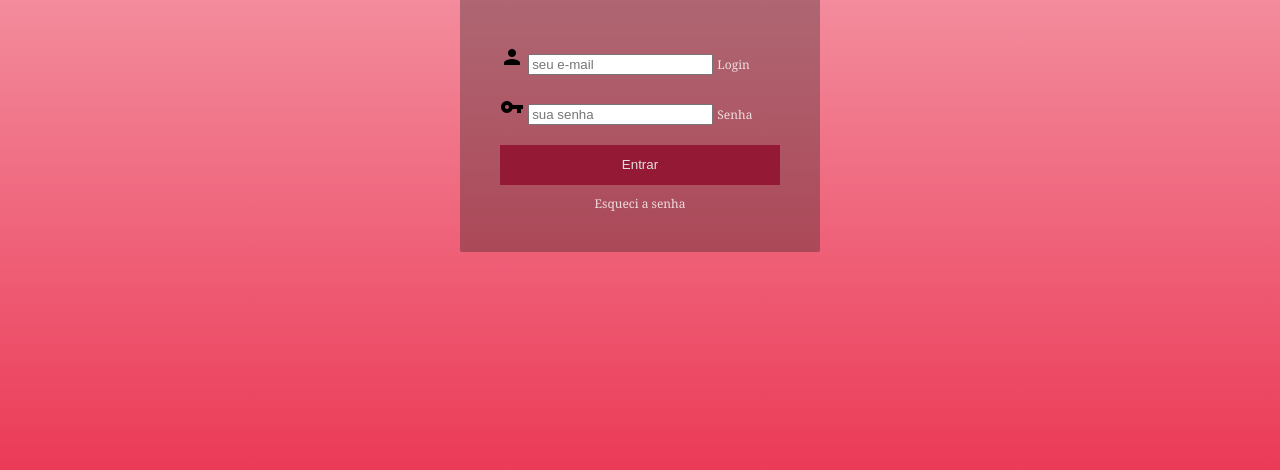
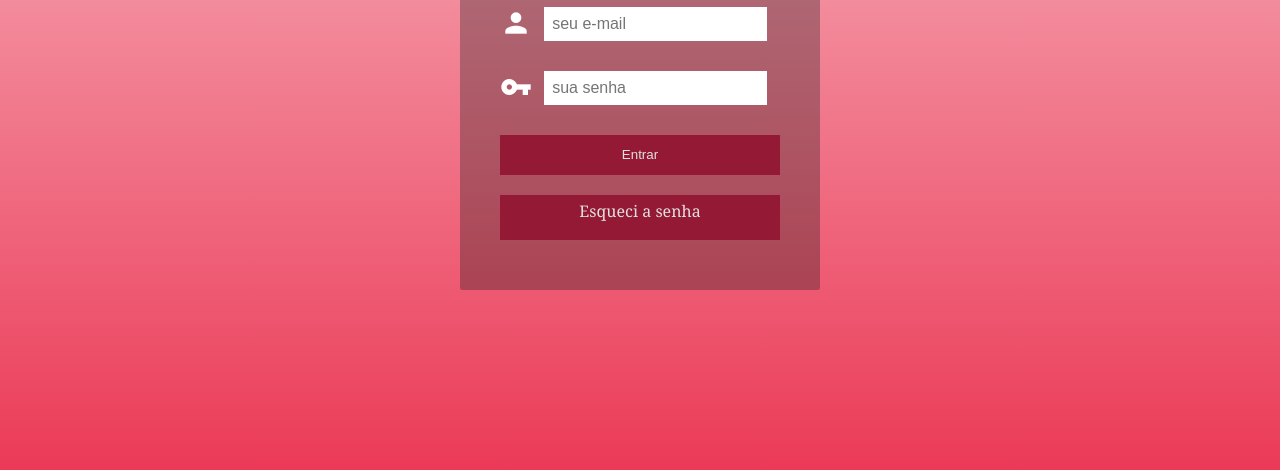
Before and after one commit to carolainemachado/projetoTelaLogin, a plain HTML site: page index.html in a window 1280 px wide. Shown: the part 330-800 px from the top of the page. Drawn offline with Linux system fonts and the light colour scheme.

Commit message:
finalizaçao das configuraçoes do formulario

```diff
--- a/estilo/style.css
+++ b/estilo/style.css
@@ -1,4 +1,9 @@
 @charset "UTF-8";
+
+/* Paleta de cores
+ #941935;
+ #d10736
+*/
 
 body {
     /*é responsável por definir uma distância
@@ -52,13 +57,13 @@ body {
     padding:10px 0;
 }
 
-
-.card-footer {
+form {
     display: flex;
     flex-direction: column;
 }
 
-.card-footer .submit{
+/*conf do botao entrar*/
+form > .botao{
     width: 100%;
     height: 40px;
     background-color: #941935;
@@ -67,10 +72,40 @@ body {
     margin: 10px 0;
 }
 
-.card-footer a {
+/*conf da troca de cor do botao entrar*/
+form > .botao:hover {
+    background-color: #d10736;
+}
+
+/*conf do botao troca de senha*/
+form > a{
+    width: 100%;
+    height: 40px;
+    background-color: #941935;
+
+    color:#e1e1e1;
+    margin: 10px 0;
     text-align: center;
-    font-size: 12px;
-    opacity: 0.8;
-    color: #fff;
     text-decoration: none;
+    padding-top: 5px;
 }
+
+/*conf da troca de cor do botao esqueci senha*/
+a:hover {
+    background-color: #d10736;
+}
+
+/*conf para trocar cor do ICONE*/
+.card-content-area > i{
+    color: white;
+    width: 40px;
+    font-size: 2em;
+}
+
+.card-content-area > input{
+    font-size: 1em;
+    height: 100%;
+    transform: translateY(-10px);
+    border: 0px;
+    padding: 8px;
+}
--- a/index.html
+++ b/index.html
@@ -19,19 +19,18 @@
                 <div class="card-content-area">
                     <i class="material-icons">person</i>
                     <input type="email" name="login" id="login" placeholder="seu e-mail" autocomplete="email" required maxlength="30">
-                    <label for="login">Login</label>
+                    <label for="login"></label>
                 </div>
                 <div class="card-content-area">
                     <i class="material-icons">vpn_key</i>
-                    <input type="password" name="senha" id="senha" placeholder="sua senha" autocomplete="cu
-                    " required minlength="8" maxlength="20">
-                    <label for="senha">Senha</label>
+                    <input type="password" name="senha" id="senha" placeholder="sua senha" autocomplete="current-password" required minlength="8" maxlength="20">
+                    <label for="senha"></label>
                 </div>
             </div>
-            <div class="card-footer">
-                <input type="submit" value="Entrar" class="submit">
+
+                <input type="submit" value="Entrar" class="botao">
                 <a href="esqueci.html">Esqueci a senha</a>
-            </div>
+
         </form>
     </div>
 </body>
```
